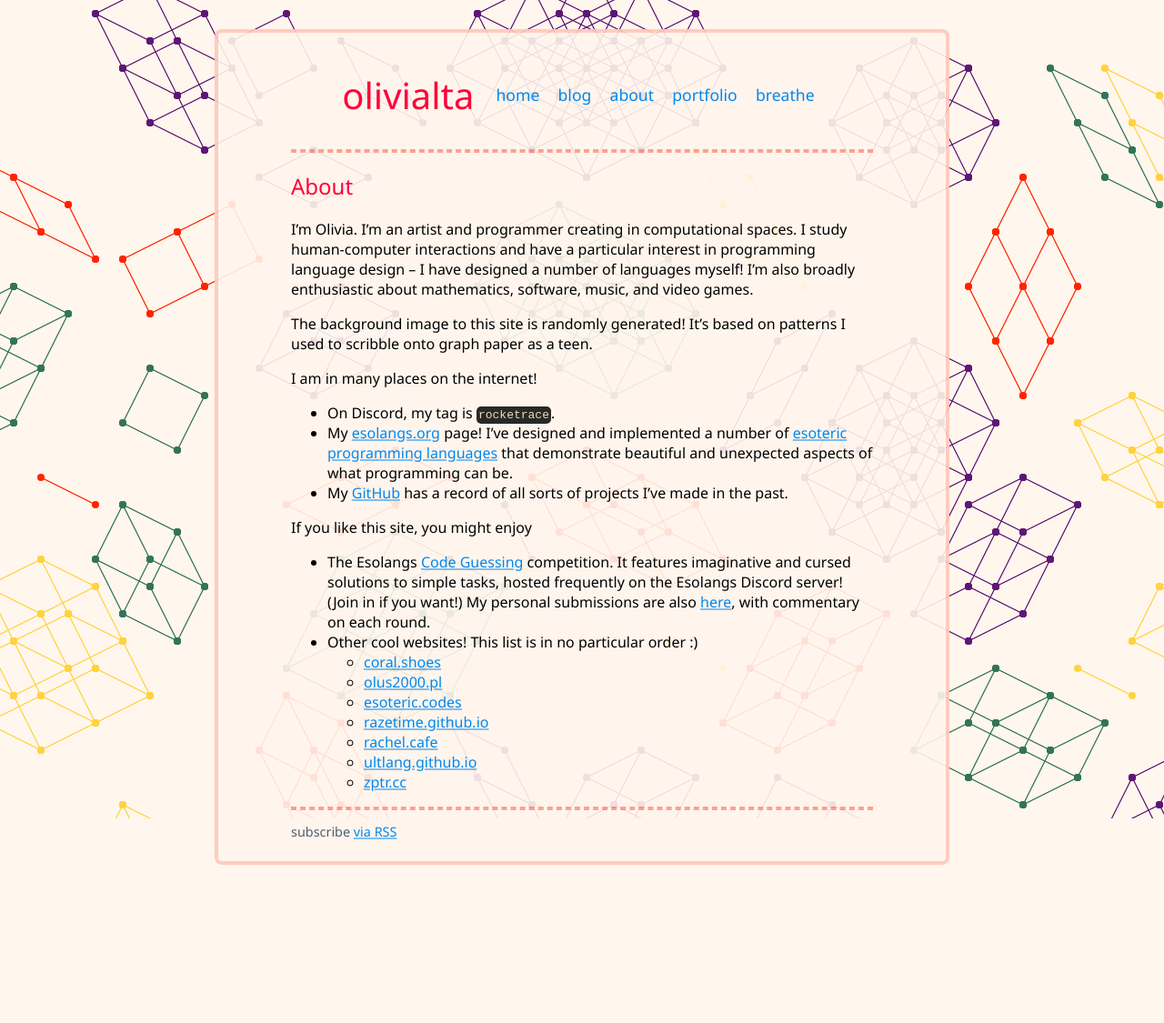
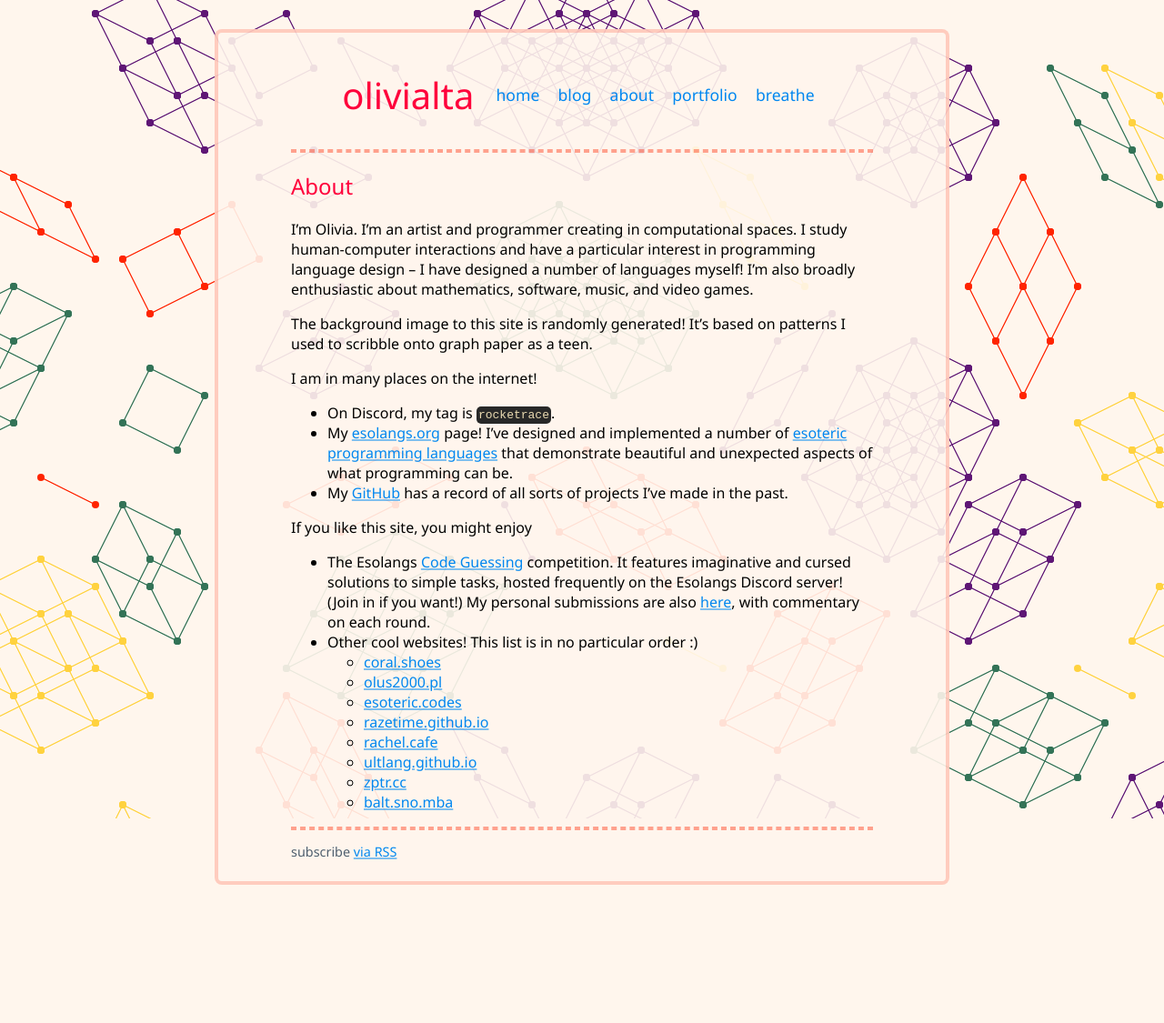
Before and after one commit to RocketRace/rocketrace.github.io, a Jekyll site: the page built from about.md, in a window 1280 px wide. Shown: the whole page at 91% size. Built offline with Jekyll 4.4.1, drawn with Linux system fonts in a browser that asks for light colours.

Commit message:
add link

```diff
--- a/about.md
+++ b/about.md
@@ -32,6 +32,7 @@ If you like this site, you might enjoy
   * [rachel.cafe](https://rachel.cafe/)
   * [ultlang.github.io](https://ultlang.github.io/)
   * [zptr.cc](https://zptr.cc/)
+  * [balt.sno.mba](https://balt.sno.mba/)
 
 [my esolangs]: https://esolangs.org/wiki/User:RocketRace
 [esolangs]: https://en.wikipedia.org/wiki/Esoteric_programming_language
```
